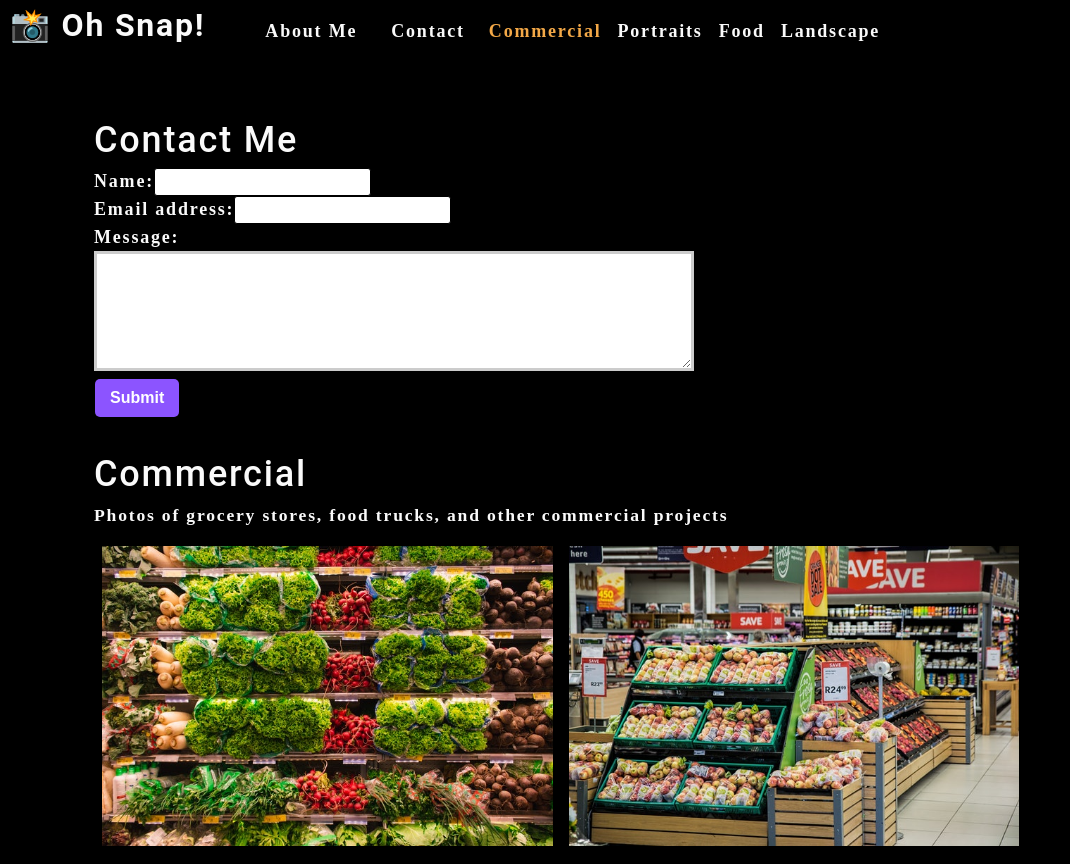
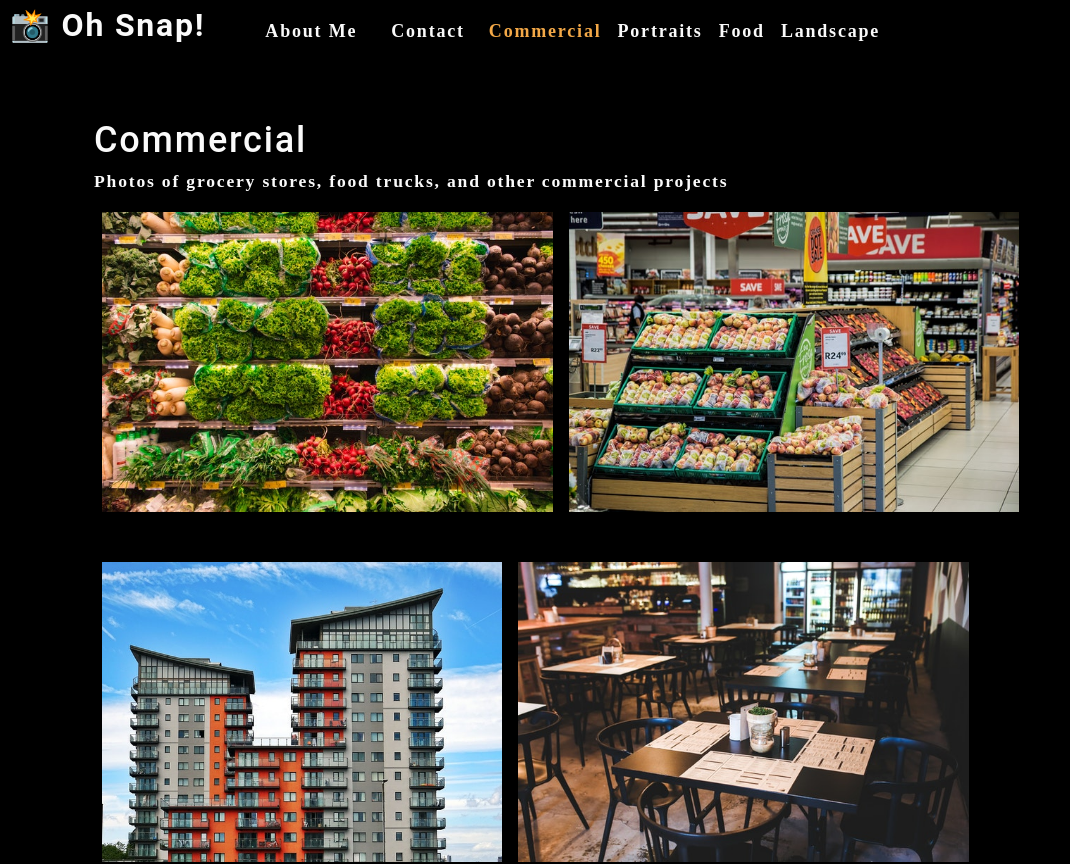
Before and after one commit to JonathanKim424/photo-port, a React (Create React App) app: page / in a window 1280 px wide. Shown: the top 864 px of the page, without its empty margins (0-1070 px from the left). Built offline with nearby package versions, Linux system fonts and the light colour scheme.

Commit message:
added validation to contact form and highlighting of nav elements

```diff
--- a/src/App.js
+++ b/src/App.js
@@ -24,13 +24,27 @@
     }
   ]);
   const [currentCategory, setCurrentCategory] = useState(categories[0]);
+
+  const [contactSelected, setContactSelected] = useState(false);
+
   return (
     <div>
-      <Nav categories={categories} setCurrentCategory={setCurrentCategory} currentCategory={currentCategory}></Nav>
+      <Nav
+        categories={categories}
+        setCurrentCategory={setCurrentCategory}
+        currentCategory={currentCategory}
+        contactSelected={contactSelected}
+        setContactSelected={setContactSelected}
+      ></Nav>
       <main>
-        <ContactForm></ContactForm>
-        <Gallery currentCategory={currentCategory}></Gallery>
-        <About></About>
+        {!contactSelected ? (
+          <>
+            <Gallery currentCategory={currentCategory}></Gallery>
+            <About></About>
+          </>
+        ) : (
+          <ContactForm></ContactForm>
+        )}
       </main>
     </div>
   );
--- a/src/components/Contact/index.js
+++ b/src/components/Contact/index.js
@@ -1,39 +1,67 @@
 import React, { useState } from 'react';
+
+import { validateEmail } from '../../utils/helpers';
 
 function ContactForm() {
   const [formState, setFormState] = useState({ name: '', email: '', message: '' });
+
+  const [errorMessage, setErrorMessage] = useState('');
   const { name, email, message } = formState;
 
-    function handleChange(element) {
-        setFormState({...formState, [element.target.name]: element.target.value })
+  const handleSubmit = (e) => {
+    e.preventDefault();
+    if (!errorMessage) {
+      setFormState({...formState, [e.target.name]: e.target.value });
+      console.log('Form', formState);
     }
+  };
 
-    function handleSubmit(element) {
-        element.preventDefault();
-        element.stopPropagation();
-        console.log(formState);
+  const handleChange = (e) => {
+    if (e.target.name === 'email') {
+        const isValid = validateEmail(e.target.value);
+        if (!isValid) {
+            setErrorMessage('Your email is invalid.');
+        } else {
+            setErrorMessage('');
         }
+    } else {
+        if (!e.target.value.length) {
+            setErrorMessage(`${e.target.name} is required.`);
+        } else {
+            setErrorMessage('');
+        }
+    }
+    if (!errorMessage) {
+        setFormState({...formState, [e.target.name]: e.target.value })
+    }
+    console.log('errorMessage', errorMessage);
+  };
 
   return (
     <section>
-            <h1>Contact Me</h1>
+      <h1 data-testid="h1tag">Contact me</h1>
       <form id="contact-form" onSubmit={handleSubmit}>
         <div>
           <label htmlFor="name">Name:</label>
-                    <input type="text" name="name" defaultValue={name} onChange={handleChange} />
+          <input type="text" name="name" defaultValue={name} onBlur={handleChange} />
         </div>
         <div>
           <label htmlFor="email">Email address:</label>
-                    <input type="email" name="email" defaultValue={email} onChange={handleChange} />
+          <input type="email" name="email" defaultValue={email} onBlur={handleChange} />
         </div>
         <div>
           <label htmlFor="message">Message:</label>
-                    <textarea name="message" rows="5" defaultValue={message} onChange={handleChange} />
+          <textarea name="message" rows="5" defaultValue={message} onBlur={handleChange} />
         </div>
-                <button type="submit">Submit</button>
+        {errorMessage && (
+          <div>
+            <p className="error-text">{errorMessage}</p>
+          </div>
+        )}
+        <button data-testid="button" type="submit">Submit</button>
       </form>
     </section>
-    )
+  );
 }
 
 export default ContactForm;
--- a/src/components/Nav/index.js
+++ b/src/components/Nav/index.js
@@ -5,14 +5,13 @@
     const {
         categories = [],
         setCurrentCategory,
-        currentCategory
+        currentCategory,
+        contactSelected,
+        setContactSelected
     } = props;
     useEffect(() => {
         document.title = capitalizeFirstLetter(currentCategory.name);
     }, [currentCategory]);
-    const handleClick = () => {
-        console.log("click handled")
-    }
     return (
         <header data-testid="header" className="flex-row px-1">
             <h2>
@@ -23,18 +22,21 @@
             <nav>
                 <ul className="flex-row">
                     <li className="mx-2">
-                        <a data-testid="about" href="#about" onClick={() => handleClick()}>
+                        <a data-testid="about" href="#about" onClick={() => setContactSelected(false)}>
                             About Me
                         </a>
                     </li>
                     <li className="mx-2">
-                        <span onClick={() => handleClick()}>
+                        <span onClick={() => setContactSelected(true)}>
                             Contact
                         </span>
                     </li>
                     {categories.map((category) => (
-                        <li className={`mx-1 ${currentCategory.name === category.name && 'navActive'}`} key={category.name}>
-                            <span onClick={() => { setCurrentCategory(category) }}>
+                        <li className={`mx-1 ${currentCategory.name === category.name && !contactSelected && 'navActive'}`} key={category.name}>
+                            <span onClick={() => {
+                                setCurrentCategory(category);
+                                setContactSelected(false);
+                                }}>
                                 {capitalizeFirstLetter(category.name)}
                             </span>
                         </li>
```
Lines whose indentation alone changed are shown as unchanged.
